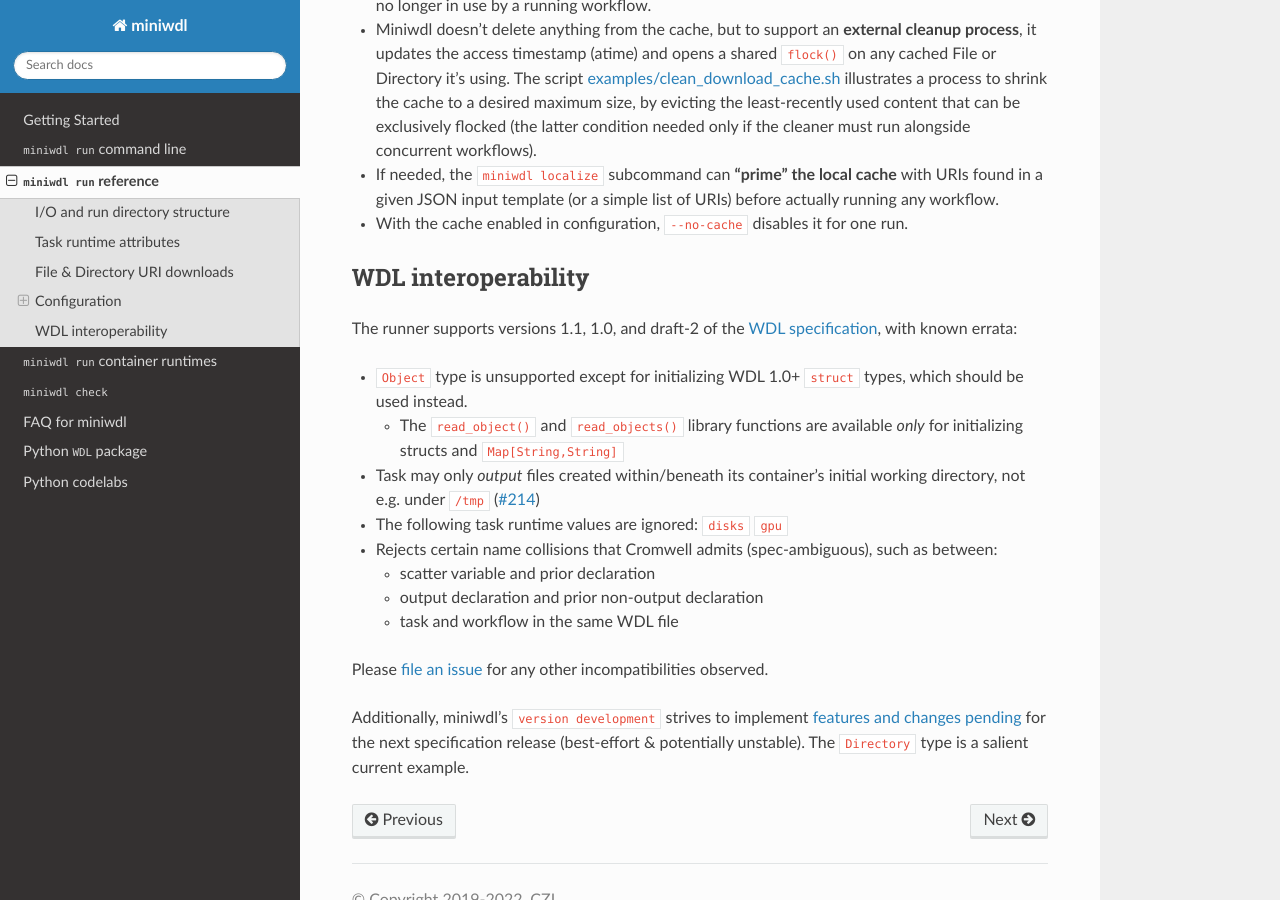
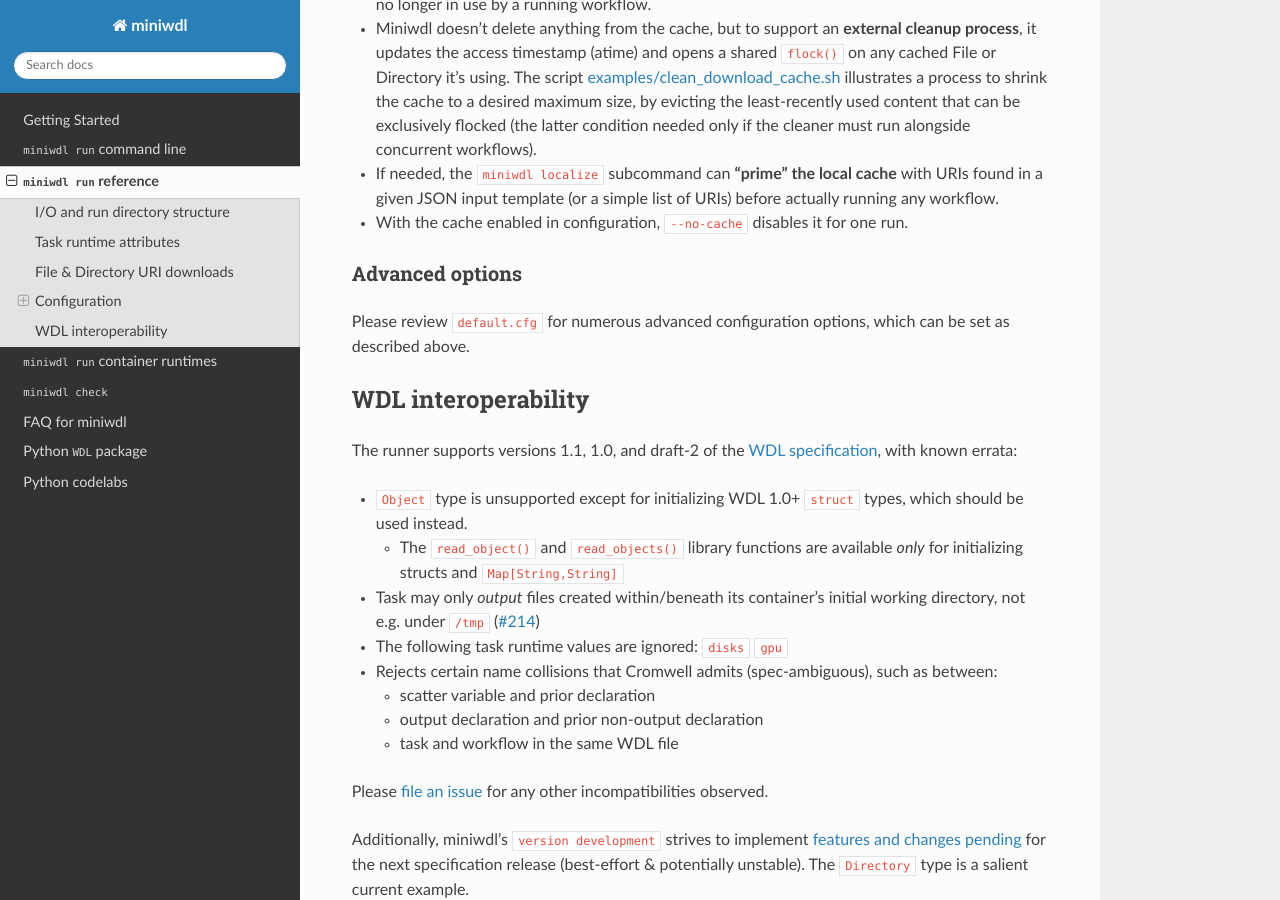
Before and after one commit to chanzuckerberg/miniwdl, a Sphinx documentation site: the page built from docs/runner_reference.md, in a window 1280 px wide and 900 px high, scrolled down 5081 px. Built offline with Sphinx 7.4.7 and the Read the Docs theme 2.0.0, drawn with Linux system fonts in a browser that asks for light colours; pages that are not in the unit, such as notebooks, are missing from menus; some of the changed text lies outside the part shown.

```diff
--- a/docs/runner_reference.md
+++ b/docs/runner_reference.md
@@ -147,6 +147,10 @@
 * If needed, the `miniwdl localize` subcommand can **"prime" the local cache** with URIs found in a given JSON input template (or a simple list of URIs) before actually running any workflow.
 * With the cache enabled in configuration, `--no-cache` disables it for one run.
 
+### Advanced options
+
+Please review [`default.cfg`](https://github.com/chanzuckerberg/miniwdl/blob/main/WDL/runtime/config_templates/default.cfg) for numerous advanced configuration options, which can be set as described above.
+
 ## WDL interoperability
 
 The runner supports versions 1.1, 1.0, and draft-2 of the [WDL specification](https://github.com/openwdl/wdl), with known errata:
```
Also changed, not shown: other parts of docs/runner_reference.md (+1 -1 lines), 1 other file.
